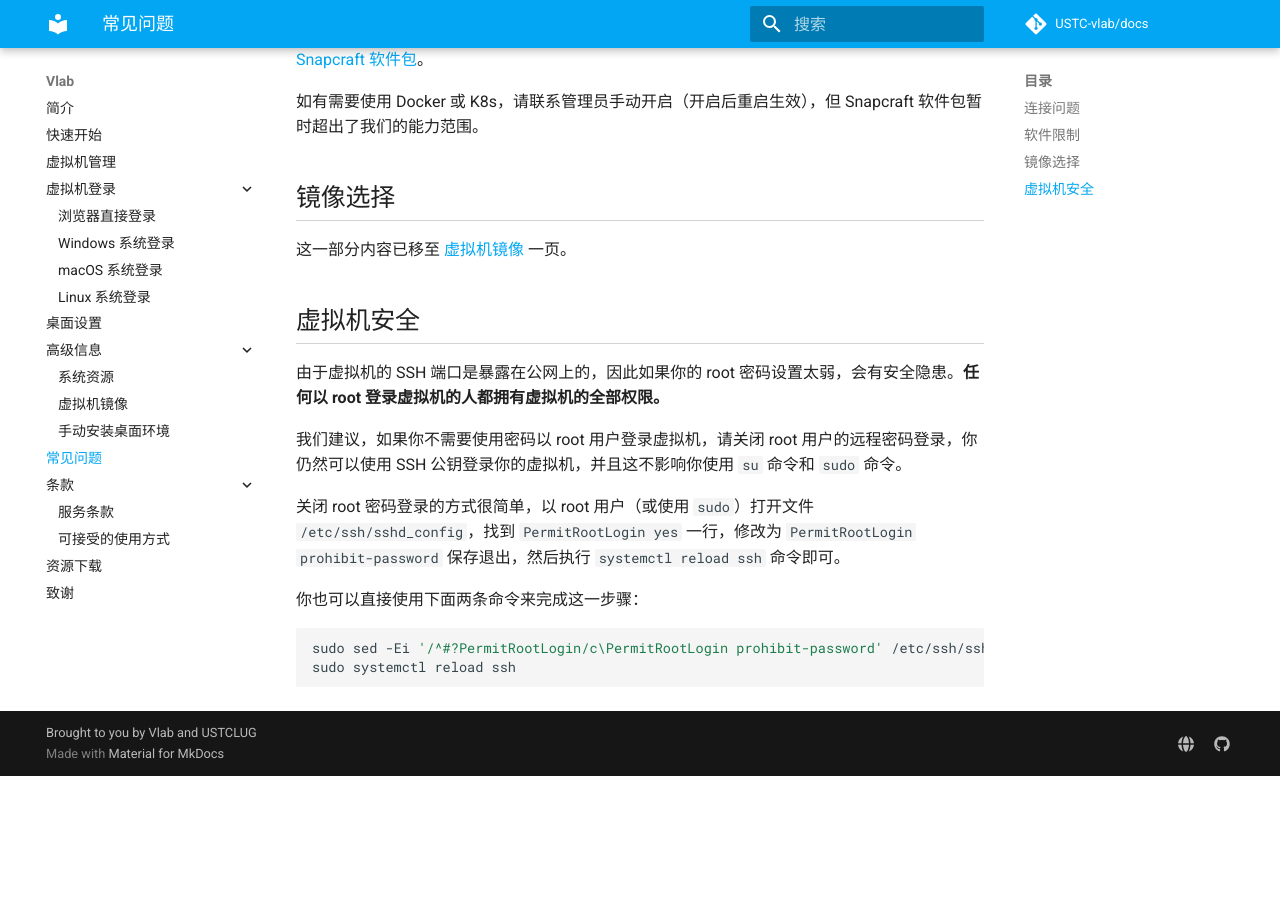
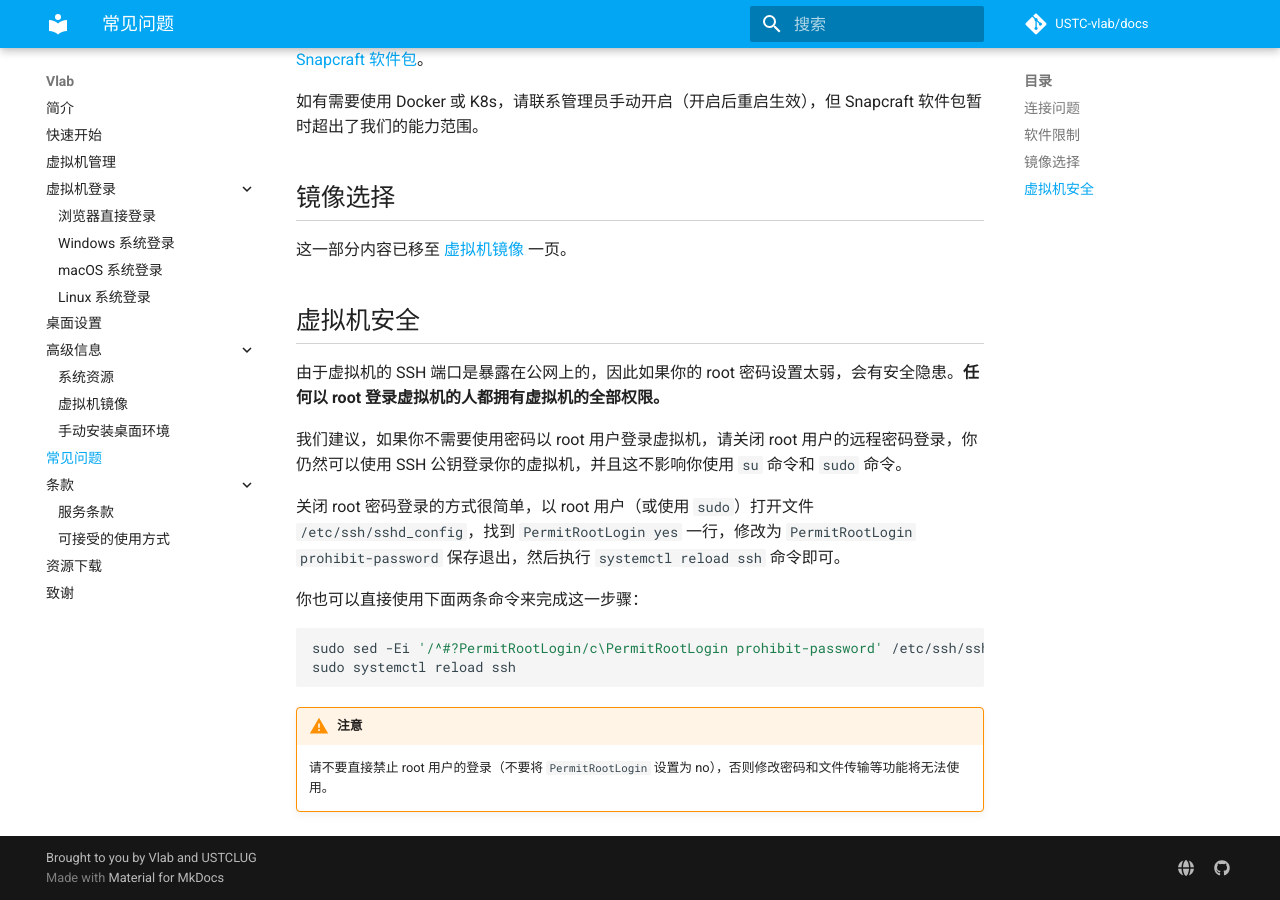
Before and after one commit to USTC-vlab/docs, an MkDocs documentation site: the page built from docs/vm/faq.md, in a window 1280 px wide and 900 px high, scrolled down 688 px. Built offline with MkDocs 1.6.1 and Material for MkDocs 9.7.7, drawn with Linux system fonts in a browser that asks for light colours; comment, search, counter and statistics services are not loaded; before the commit the page ends 1464 px from its top, so only the background shows below that.

Commit message:
Warn against disabling root login altogether

````diff
--- a/docs/vm/faq.md
+++ b/docs/vm/faq.md
@@ -41,3 +41,7 @@
 sudo sed -Ei '/^#?PermitRootLogin/c\PermitRootLogin prohibit-password' /etc/ssh/sshd_config
 sudo systemctl reload ssh
 ```
+
+!!! warning "注意"
+
+    请不要直接禁止 root 用户的登录（不要将 `PermitRootLogin` 设置为 no），否则修改密码和文件传输等功能将无法使用。
````
